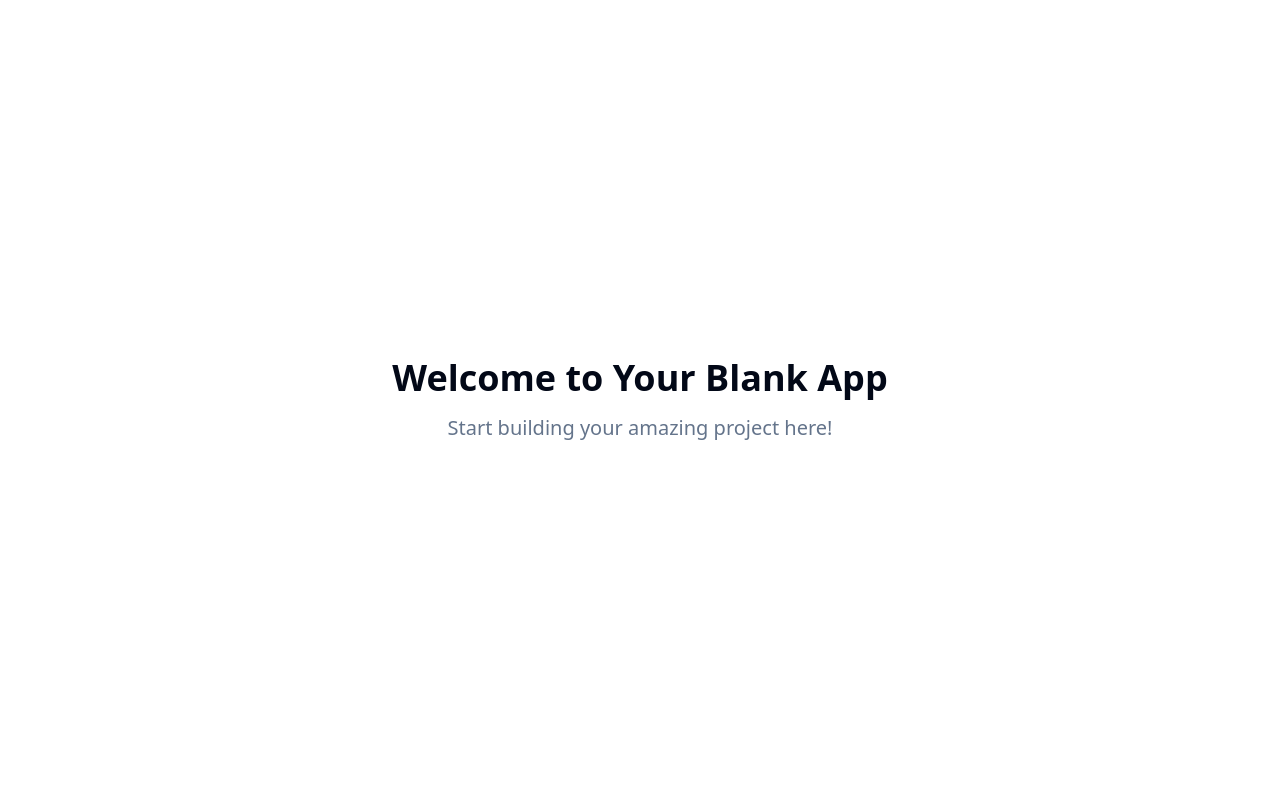
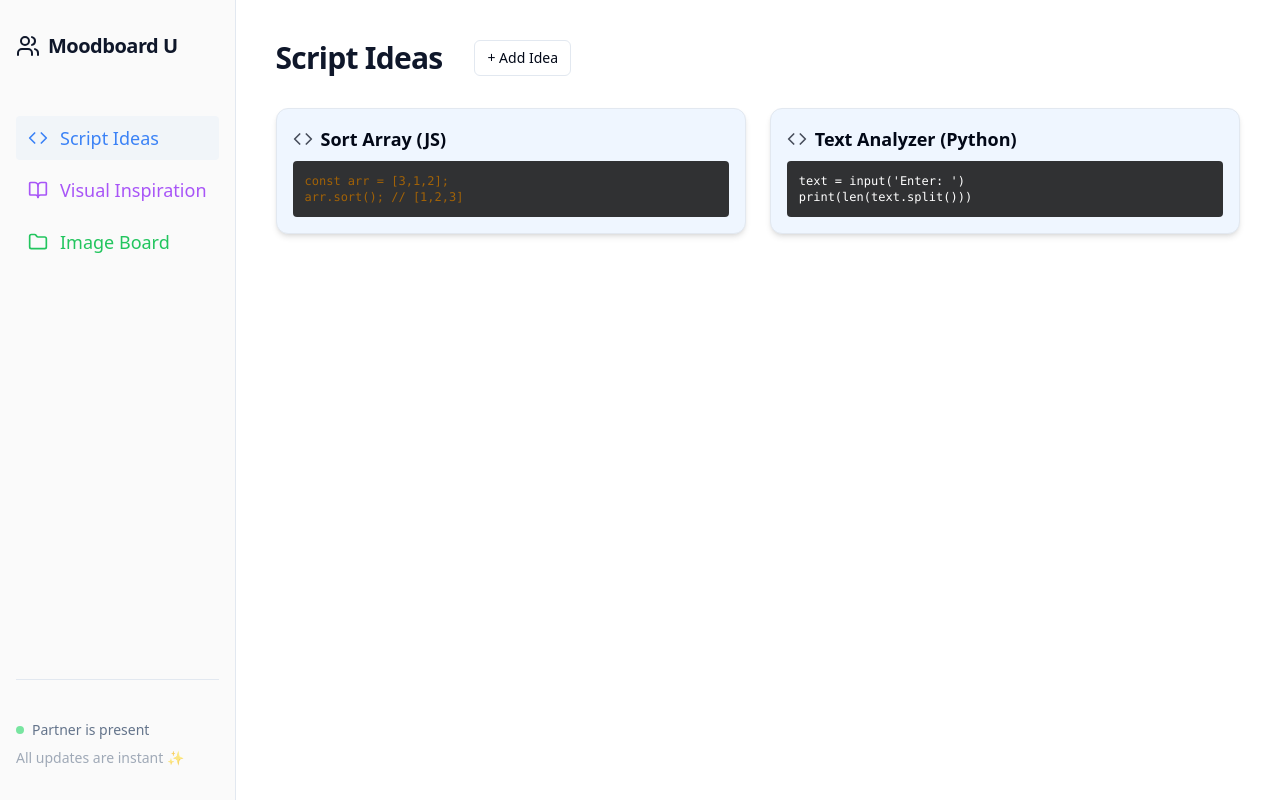
Before and after one commit to 1240-MUITP/mood-hive-collaborate, a React (Vite) app: page / in a window 1280 px wide. Built offline with nearby package versions, Linux system fonts and the light colour scheme.

Commit message:
Add moodboard collaboration feature
Implement a moodboard application with collaboration features for co-founders, allowing script sharing and bifurcated views.

```diff
--- /dev/null
+++ b/src/components/AddIdeaModal.tsx
@@ -0,0 +1,89 @@
+
+import { useState } from "react";
+import { Dialog, DialogContent, DialogHeader, DialogFooter, DialogTitle } from "@/components/ui/dialog";
+import { Button } from "@/components/ui/button";
+import { Input } from "@/components/ui/input";
+
+type Props = {
+  open: boolean;
+  onClose: () => void;
+  onAdd: (type: "script" | "image" | "note", data: { title: string; content?: string; imageUrl?: string; language?: string }) => void;
+  section: string;
+};
+
+export default function AddIdeaModal({ open, onClose, onAdd, section }: Props) {
+  const [type, setType] = useState<"script" | "image" | "note">("script");
+  const [title, setTitle] = useState("");
+  const [content, setContent] = useState("");
+  const [language, setLanguage] = useState("js");
+  const [imageUrl, setImageUrl] = useState("");
+
+  function handleSubmit(e: React.FormEvent) {
+    e.preventDefault();
+    if (!title.trim()) return;
+    onAdd(type, { title, content, imageUrl, language });
+    setTitle("");
+    setContent("");
+    setImageUrl("");
+    setLanguage("js");
+    onClose();
+  }
+
+  // Section type presets
+  // Scripts: "script", Inspiration: "note", Image board: "image"
+  const autoType = section === "Script Ideas" ? "script" : section === "Visual Inspiration" ? "note" : "image";
+  if (type !== autoType) setType(autoType);
+
+  return (
+    <Dialog open={open} onOpenChange={v => !v && onClose()}>
+      <DialogContent className="max-w-md">
+        <DialogHeader>
+          <DialogTitle>Add to {section}</DialogTitle>
+        </DialogHeader>
+        <form onSubmit={handleSubmit} className="space-y-4">
+          <div>
+            <label className="block font-medium mb-1">Title</label>
+            <Input required value={title} onChange={e => setTitle(e.target.value)} placeholder="Title for your idea..." />
+          </div>
+          {type === "script" && (
+            <>
+              <div>
+                <label className="block font-medium mb-1">Language</label>
+                <select
+                  className="border-input bg-background rounded p-2 w-full"
+                  value={language}
+                  onChange={e => setLanguage(e.target.value)}
+                >
+                  <option value="js">JavaScript</option>
+                  <option value="ts">TypeScript</option>
+                  <option value="py">Python</option>
+                  <option value="other">Other</option>
+                </select>
+              </div>
+              <div>
+                <label className="block font-medium mb-1">Script</label>
+                <textarea required rows={4} className="w-full border-input bg-background rounded p-2" value={content} onChange={e=>setContent(e.target.value)} placeholder={'Paste code or script...'}/>
+              </div>
+            </>
+          )}
+          {type === "note" && (
+            <div>
+              <label className="block font-medium mb-1">Note</label>
+              <textarea required rows={4} className="w-full border-input bg-background rounded p-2" value={content} onChange={e=>setContent(e.target.value)} placeholder={'Describe your idea...'}/>
+            </div>
+          )}
+          {type === "image" && (
+            <div>
+              <label className="block font-medium mb-1">Image URL</label>
+              <Input value={imageUrl} onChange={e => setImageUrl(e.target.value)} required placeholder="Paste image link..." />
+            </div>
+          )}
+          <DialogFooter>
+            <Button type="button" variant="ghost" onClick={onClose}>Cancel</Button>
+            <Button type="submit" variant="default">Add</Button>
+          </DialogFooter>
+        </form>
+      </DialogContent>
+    </Dialog>
+  );
+}
--- /dev/null
+++ b/src/components/MoodboardCard.tsx
@@ -0,0 +1,68 @@
+
+import { FC } from "react";
+import { BookOpen, Code, FolderOpen } from "lucide-react";
+
+type CardType = "script" | "image" | "note";
+
+interface CardData {
+  id: string;
+  type: CardType;
+  title: string;
+  content?: string;
+  imageUrl?: string;
+  language?: string;
+}
+
+const typeIcon: Record<CardType, any> = {
+  script: Code,
+  image: FolderOpen,
+  note: BookOpen,
+};
+
+const cardBg: Record<CardType, string> = {
+  script: "bg-blue-50",
+  image: "bg-green-50",
+  note: "bg-purple-50",
+};
+
+const syntaxColor: Record<string, string> = {
+  js: "text-yellow-700",
+  py: "text-blue-900",
+  ts: "text-blue-600",
+  default: "text-gray-700",
+};
+
+const prettifyCode = (code?: string) =>
+  code?.replace(/</g, "&lt;").replace(/>/g, "&gt;") ?? "";
+
+const MoodboardCard: FC<{ data: CardData }> = ({ data }) => {
+  const Icon = typeIcon[data.type];
+
+  return (
+    <div className={`rounded-xl p-4 shadow-md ${cardBg[data.type]} hover:shadow-xl transition-shadow relative border border-border animate-fade-in`}>
+      <div className="flex items-center gap-2 mb-2">
+        <Icon className="w-5 h-5 opacity-70" />
+        <span className="font-semibold text-lg">{data.title}</span>
+      </div>
+      {data.type === "script" && (
+        <pre
+          className={`rounded bg-black/80 text-xs text-white p-3 mt-2 font-mono overflow-x-auto ${data.language ? syntaxColor[data.language] : syntaxColor.default}`}
+          dangerouslySetInnerHTML={{ __html: prettifyCode(data.content) }}
+        />
+      )}
+      {data.type === "image" && data.imageUrl && (
+        <img
+          src={data.imageUrl}
+          alt={data.title}
+          className="w-full rounded-lg mt-2 shadow object-cover max-h-44 mx-auto"
+        />
+      )}
+      {data.type === "note" && (
+        <div className="text-base mt-1 text-gray-700">{data.content}</div>
+      )}
+    </div>
+  );
+};
+
+export default MoodboardCard;
+export type { CardData, CardType };
--- /dev/null
+++ b/src/components/MoodboardSidebar.tsx
@@ -0,0 +1,54 @@
+
+import { BookOpen, Users, Code, Folder } from "lucide-react";
+
+const sections = [
+  {
+    name: "Script Ideas",
+    icon: Code,
+    color: "text-blue-500"
+  },
+  {
+    name: "Visual Inspiration",
+    icon: BookOpen,
+    color: "text-purple-500"
+  },
+  {
+    name: "Image Board",
+    icon: Folder,
+    color: "text-green-500"
+  }
+];
+
+export default function MoodboardSidebar({ currentSection, setSection }: { currentSection: string; setSection: (section: string) => void }) {
+  return (
+    <aside className="h-screen sticky top-0 py-8 px-4 bg-sidebar flex flex-col gap-8 border-r border-border min-w-[220px]">
+      <div className="mb-6 flex items-center gap-2 text-xl font-bold tracking-tight text-primary">
+        <Users className="w-6 h-6" />
+        <span>Moodboard U</span>
+      </div>
+      <nav className="flex-1">
+        <ul className="flex flex-col gap-2">
+          {sections.map(sec => (
+            <li key={sec.name}>
+              <button
+                className={`w-full flex items-center gap-3 rounded px-3 py-2 text-lg font-medium hover:bg-accent hover:scale-[1.02] transition-all hover:shadow ${currentSection===sec.name ? "bg-accent" : ""} ${sec.color}`}
+                onClick={() => setSection(sec.name)}
+                aria-current={currentSection === sec.name ? "page" : undefined}
+              >
+                <sec.icon className="w-5 h-5" />
+                {sec.name}
+              </button>
+            </li>
+          ))}
+        </ul>
+      </nav>
+      <div className="mt-auto flex flex-col gap-2 text-sm text-muted-foreground pt-10 border-t border-border">
+        <div className="flex items-center gap-2">
+          <span className="inline-block w-2 h-2 rounded-full bg-green-400 animate-pulse" />
+          Partner is present
+        </div>
+        <span className="opacity-60">All updates are instant ✨</span>
+      </div>
+    </aside>
+  );
+}
--- a/src/pages/Index.tsx
+++ b/src/pages/Index.tsx
@@ -1,14 +1,98 @@
-// Update this page (the content is just a fallback if you fail to update the page)
 
-const Index = () => {
+// Collaborative Moodboard app for U
+
+import { useState } from "react";
+import MoodboardSidebar from "../components/MoodboardSidebar";
+import MoodboardCard, { CardData } from "../components/MoodboardCard";
+import AddIdeaModal from "../components/AddIdeaModal";
+import { Button } from "@/components/ui/button";
+
+// Demo data per section for first use
+const demoCards: Record<string, CardData[]> = {
+  "Script Ideas": [
+    {
+      id: "1",
+      type: "script",
+      title: "Sort Array (JS)",
+      content: "const arr = [3,1,2];\narr.sort(); // [1,2,3]",
+      language: "js"
+    },
+    {
+      id: "2",
+      type: "script",
+      title: "Text Analyzer (Python)",
+      content: "text = input('Enter: ')\nprint(len(text.split()))",
+      language: "py"
+    }
+  ],
+  "Visual Inspiration": [
+    {
+      id: "3",
+      type: "note",
+      title: "UI Shapes",
+      content: "Emphasize card layouts with subtle 3D hover effects!"
+    },
+    {
+      id: "4",
+      type: "note",
+      title: "Color Palette",
+      content: "Soft background with pastel blue/lilac accents."
+    }
+  ],
+  "Image Board": [
+    {
+      id: "5",
+      type: "image",
+      title: "Cozy Work Setup",
+      imageUrl: "https://images.unsplash.com/photo-1649972904349-6e44c42644a7?auto=format&fit=crop&w=400&q=80"
+    },
+    {
+      id: "6",
+      type: "image",
+      title: "Code Screen",
+      imageUrl: "https://images.unsplash.com/photo-1461749280684-dccba630e2f6?auto=format&fit=crop&w=400&q=80"
+    }
+  ]
+};
+
+const sectionOrder = ["Script Ideas", "Visual Inspiration", "Image Board"];
+
+export default function Index() {
+  const [section, setSection] = useState(sectionOrder[0]);
+  const [cards, setCards] = useState<Record<string, CardData[]>>(demoCards);
+  const [addOpen, setAddOpen] = useState(false);
+
+  function handleAdd(type: "script" | "image" | "note", data: any) {
+    setCards(prev => ({
+      ...prev,
+      [section]: [{ id: Date.now().toString(), type, ...data }, ...(prev[section]||[])]
+    }));
+  }
+
   return (
-    <div className="min-h-screen flex items-center justify-center bg-background">
-      <div className="text-center">
-        <h1 className="text-4xl font-bold mb-4">Welcome to Your Blank App</h1>
-        <p className="text-xl text-muted-foreground">Start building your amazing project here!</p>
-      </div>
+    <div className="flex w-full min-h-screen bg-background">
+      <MoodboardSidebar currentSection={section} setSection={setSection} />
+      <main className="flex-1 flex flex-col px-10 py-10 max-w-[1680px] mx-auto min-w-0">
+        <div className="flex items-start flex-wrap gap-6 mb-8">
+          <h1 className="text-3xl font-bold tracking-tight text-primary">{section}</h1>
+          <Button variant="outline" size="sm" className="ml-2" onClick={()=>setAddOpen(true)}>
+            + Add Idea
+          </Button>
+        </div>
+
+        <section
+          className={`w-full grid gap-6`}
+          style={{
+            gridTemplateColumns: "repeat(auto-fit, minmax(270px, 1fr))"
+          }}
+        >
+          {(cards[section] ?? []).map(card => (
+            <MoodboardCard data={card} key={card.id} />
+          ))}
+        </section>
+
+        <AddIdeaModal open={addOpen} onClose={()=>setAddOpen(false)} onAdd={handleAdd} section={section} />
+      </main>
     </div>
   );
-};
-
-export default Index;
+}
```
